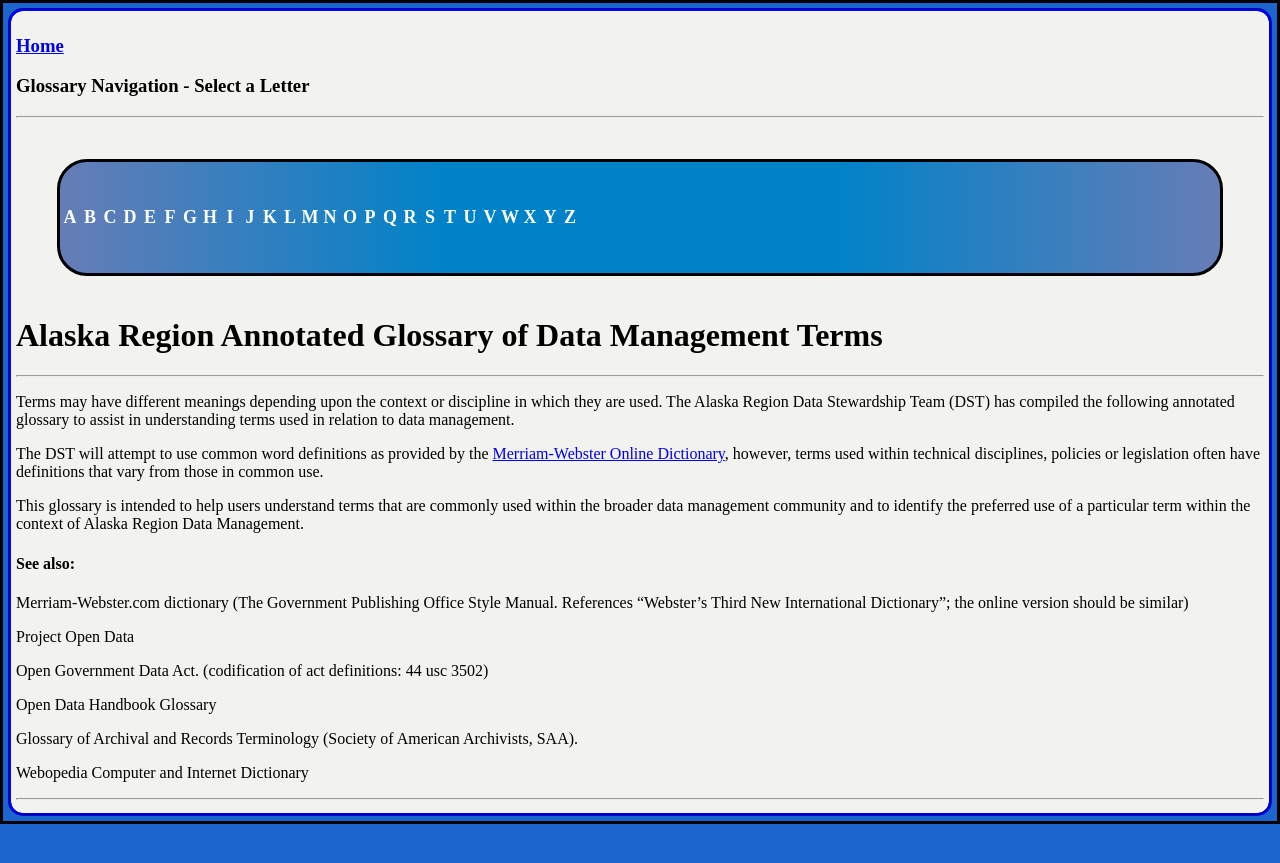
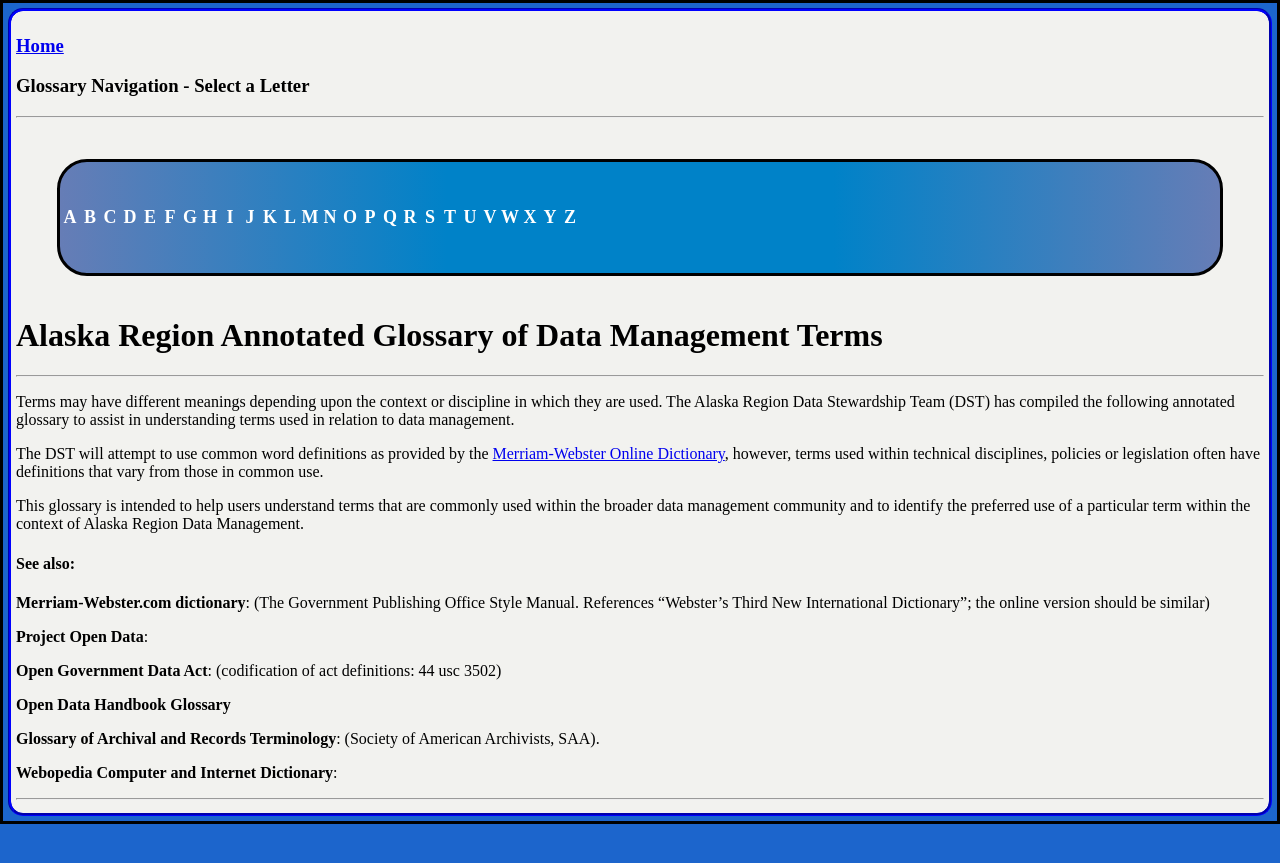
Before and after one commit to ThePanamalien/TestOne, a Jekyll site: the page built from index.md, in a window 1280 px wide. Shown: the top 863 px of the page. Built offline with Jekyll 4.4.1, drawn with Linux system fonts in a browser that asks for light colours.

```diff
--- a/index.md
+++ b/index.md
@@ -16,17 +16,17 @@ This glossary is intended to help users understand terms that are commonly used
 #### See also:
 
 
-Merriam-Webster.com dictionary
+**Merriam-Webster.com dictionary**:
 (The Government Publishing Office Style Manual. References “Webster’s Third New International Dictionary”; the online version should be similar)
 
-Project Open Data
+**Project Open Data**:
 
-Open Government Data Act. (codification of act definitions: 44 usc 3502)
+**Open Government Data Act**: (codification of act definitions: 44 usc 3502)
 
-Open Data Handbook Glossary
+**Open Data Handbook Glossary**
 
-Glossary of Archival and Records Terminology (Society of American Archivists, SAA).
+**Glossary of Archival and Records Terminology**: (Society of American Archivists, SAA).
 
-Webopedia Computer and Internet Dictionary
+**Webopedia Computer and Internet Dictionary**:
 
 ___
```
